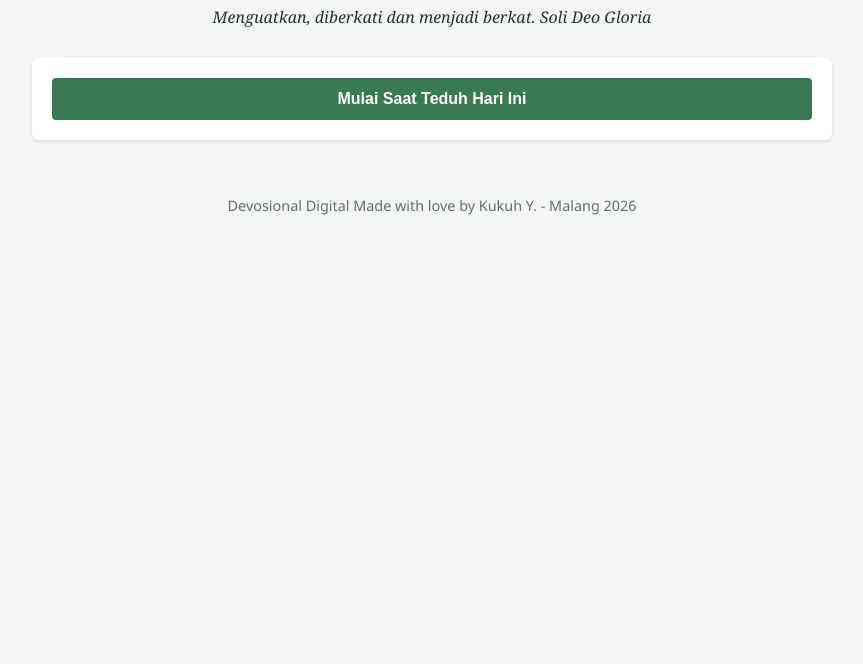
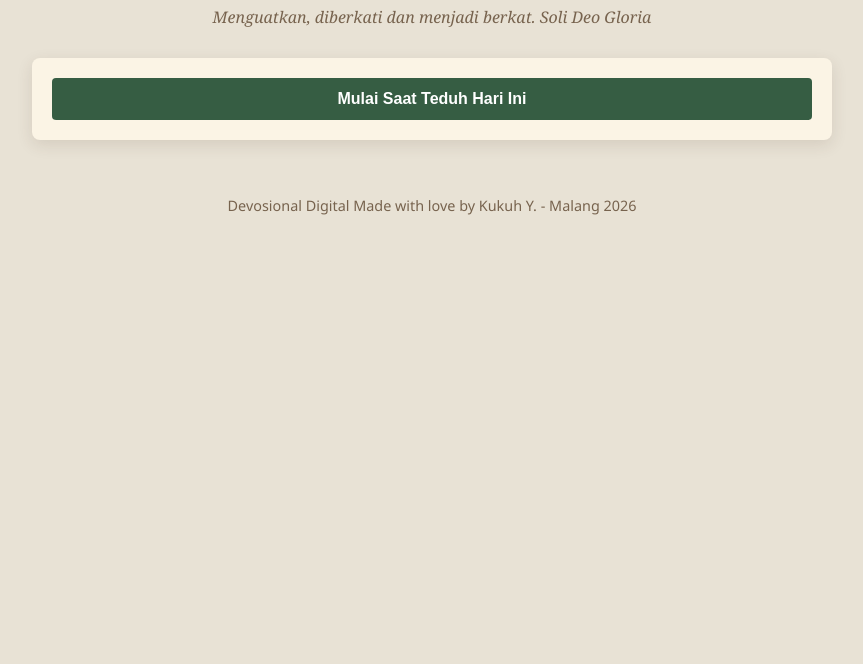
Before and after one commit to kukuhyudhistiro/devosital, a website: page public/index.html in a window 1280 px wide. Shown: the part 136-800 px from the top of the page, without its empty margins (208-1071 px from the left). Drawn offline with Linux system fonts and the light colour scheme.

Commit message:
update color theme

```diff
--- a/public/index.html
+++ b/public/index.html
@@ -7,43 +7,43 @@
     <style>
         :root {
             color-scheme: light;
-            --page-bg: #f4f6f3;
-            --surface: #fff;
-            --text: #29332d;
-            --muted: #626e66;
-            --action: #397a54;
-            --action-hover: #2e6846;
-            --card-accent: #4CAF50;
-            --verse-bg: #edf4ef;
-            --verse-border: #52796f;
-            --verse-reference: #365f51;
-            --prayer-bg: #edf3e7;
-            --shadow: 0 2px 4px rgba(25, 40, 30, 0.1);
-            --switch-track: #cbd7ce;
-            --switch-thumb: #fff;
+            --page-bg: #e8e2d5;
+            --surface: #fbf4e5;
+            --text: #263b2e;
+            --muted: #77634e;
+            --action: #365d43;
+            --action-hover: #294b35;
+            --card-accent: #805a3b;
+            --verse-bg: #f1e7d4;
+            --verse-border: #805a3b;
+            --verse-reference: #355940;
+            --prayer-bg: #eee4d1;
+            --shadow: 0 5px 16px rgba(72, 51, 31, 0.12);
+            --switch-track: #c8b99f;
+            --switch-thumb: #fffaf0;
         }
         :root[data-theme="dark"] {
             color-scheme: dark;
-            --page-bg: #171d19;
-            --surface: #232c26;
-            --text: #edf3ee;
-            --muted: #b5c1b8;
-            --action: #397a54;
-            --action-hover: #478b63;
-            --card-accent: #78a987;
-            --verse-bg: #2c3931;
-            --verse-border: #80aa8e;
-            --verse-reference: #b4d9bf;
-            --prayer-bg: #343d30;
-            --shadow: 0 2px 8px rgba(0, 0, 0, 0.22);
-            --switch-track: #527a60;
-            --switch-thumb: #f4f7f4;
+            --page-bg: #1d241f;
+            --surface: #2b3028;
+            --text: #eee8d9;
+            --muted: #c0ad91;
+            --action: #55795b;
+            --action-hover: #668b6c;
+            --card-accent: #b38a5d;
+            --verse-bg: #35352b;
+            --verse-border: #b38a5d;
+            --verse-reference: #c3d0ad;
+            --prayer-bg: #39362b;
+            --shadow: 0 5px 16px rgba(0, 0, 0, 0.24);
+            --switch-track: #667457;
+            --switch-thumb: #f5eddd;
         }
         body { max-width: 800px; margin: 0 auto; padding: 20px; background-color: var(--page-bg); color: var(--text); font-family: 'Segoe UI', Tahoma, Geneva, Verdana, sans-serif; transition: background-color 180ms ease, color 180ms ease; }
         .page-toolbar { display: flex; justify-content: flex-end; margin-bottom: 8px; }
         .header { text-align: center; margin-bottom: 30px; }
-        .header h1 { font-family: Georgia, 'Times New Roman', serif; }
-        .header p { font-family: Georgia, 'Times New Roman', serif; font-style: italic; }
+        .header h1 { color: var(--verse-reference); font-family: Georgia, 'Times New Roman', serif; }
+        .header p { color: var(--muted); font-family: Georgia, 'Times New Roman', serif; font-style: italic; }
         .control-panel { background: var(--surface); padding: 20px; border-radius: 8px; box-shadow: var(--shadow); margin-bottom: 20px; }
         .generate-button { background-color: var(--action); color: #fff; padding: 12px 20px; border: none; border-radius: 4px; cursor: pointer; width: 100%; font-size: 16px; font-weight: bold; }
         .generate-button:hover { background-color: var(--action-hover); }
@@ -58,7 +58,7 @@
         .tanggal { font-weight: bold; font-size: 0.9em; }
         .ayat-card { background: var(--verse-bg); border-left: 3px solid var(--verse-border); padding: 14px 16px; margin: 16px 0 20px; border-radius: 0 4px 4px 0; }
         .ayat { color: var(--verse-reference); font-size: 1rem; font-weight: bold; }
-        .renungan-card .ayat-teks { margin: 8px 0 0; color: var(--text); font-family: Georgia, 'Times New Roman', serif; font-size: 0.95rem; font-style: italic; line-height: 1.7; white-space: pre-line; }
+        .renungan-card .ayat-teks { margin: 8px 0 0; color: var(--muted); font-family: Georgia, 'Times New Roman', serif; font-size: 0.95rem; font-style: italic; line-height: 1.7; white-space: pre-line; }
         .doa { background: var(--prayer-bg); color: var(--text); padding: 10px; border-radius: 4px; margin-top: 15px; font-style: italic; }
         .renungan-card p, .doa { font-family: Georgia, 'Times New Roman', serif; font-size: 1.05rem; line-height: 1.75; }
         #loading { display: none; text-align: center; margin: 20px; font-weight: bold; color: var(--verse-reference); }
```
